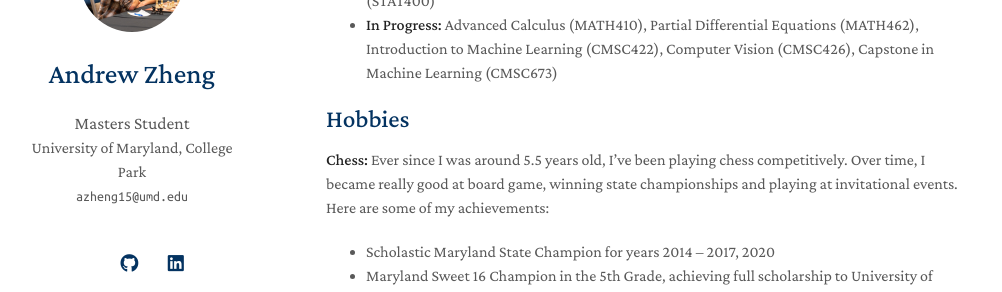
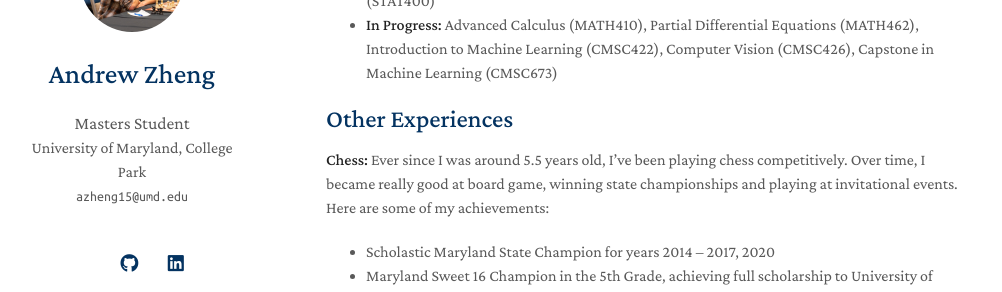
Before and after one commit to JAndrewZheng/jandrewzheng.github.io, a Jekyll site: the page built from index.md, in a window 1280 px wide and 900 px high, scrolled down 2942 px. Shown: the part 156-448 px from the top of the window, without its empty margins (144-1146 px from the left). Built offline with Jekyll 4.4.1, drawn with Linux system fonts in a browser that asks for light colours; nearby versions of some CDN libraries; a style sheet for code colours, icons or effects is not loaded; our own code applies the rules of GitHub Pages for plain Markdown files.

```diff
--- a/index.md
+++ b/index.md
@@ -65,7 +65,7 @@ At this internship, I worked with a large dataset containing solar wind and magn
 - **Completed:** Complex Analysis (MATH463), Advanced Linear Algebra (MATH405), Abstract Algebra (MATH403), Number Theory (MATH406), Differential Equations (MATH246), Calculus III (MATH241), Introduction to Linear Algebra (MATH240), Special Topics in Computer Science; Quantum Boot Camp (CMSC488A),  Advanced Data Structures (CMSC420), Introduction to Quantum Computing (CMSC457), Algorithms (CMSC351), Programming Languages (CMSC330), Introduction to Data Science (CMSC320), Introduction to Computer Systems (CMSC216), Object-Oriented Programming II (CMSC132), Applied Probability and Statistics I (STAT400)
 - **In Progress:** Advanced Calculus (MATH410), Partial Differential Equations (MATH462), Introduction to Machine Learning (CMSC422), Computer Vision (CMSC426), Capstone in Machine Learning (CMSC673)
 
-## Hobbies
+## Other Experiences
 
 **Chess:** Ever since I was around 5.5 years old, I've been playing chess competitively. Over time, I became really good at board game, winning state championships and playing at invitational events. Here are some of my achievements:
 
```
